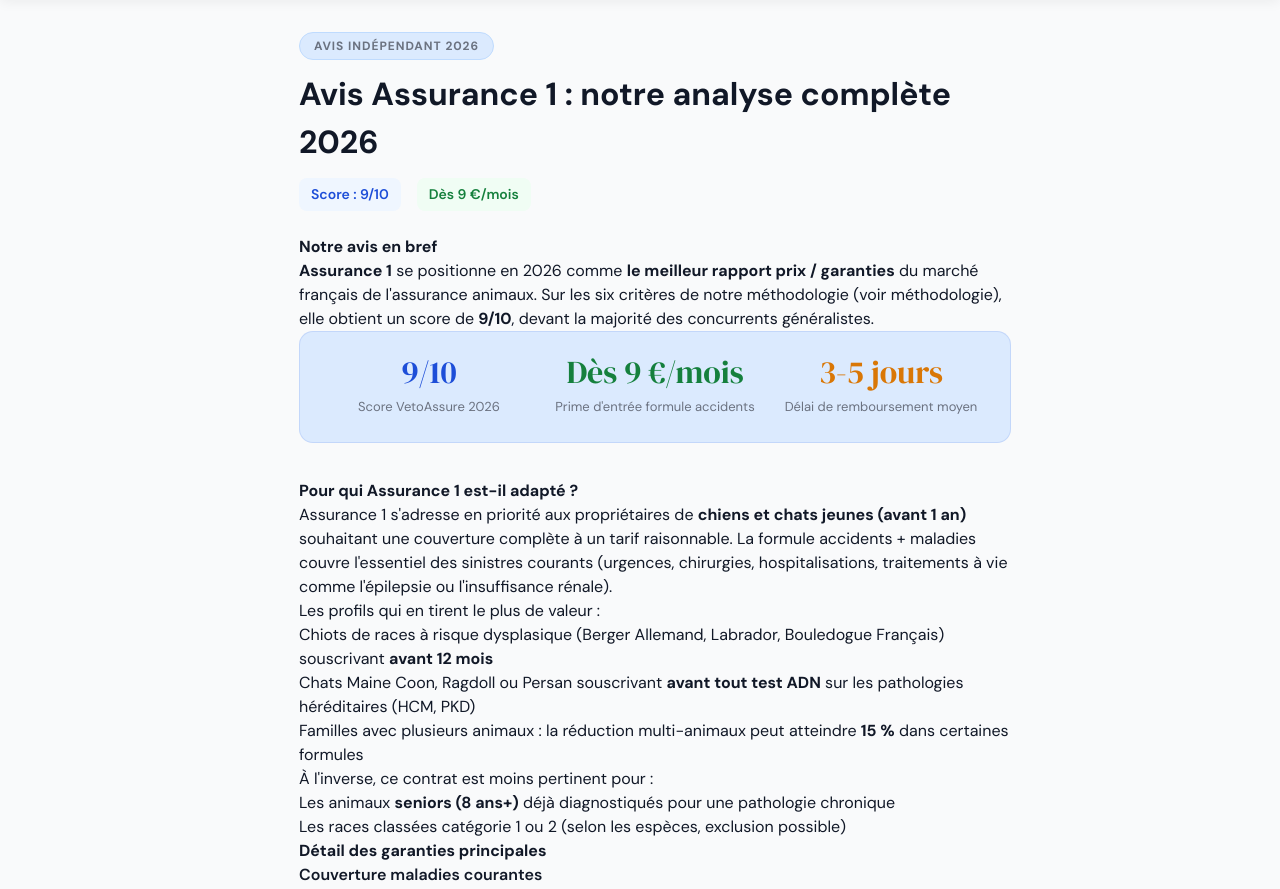
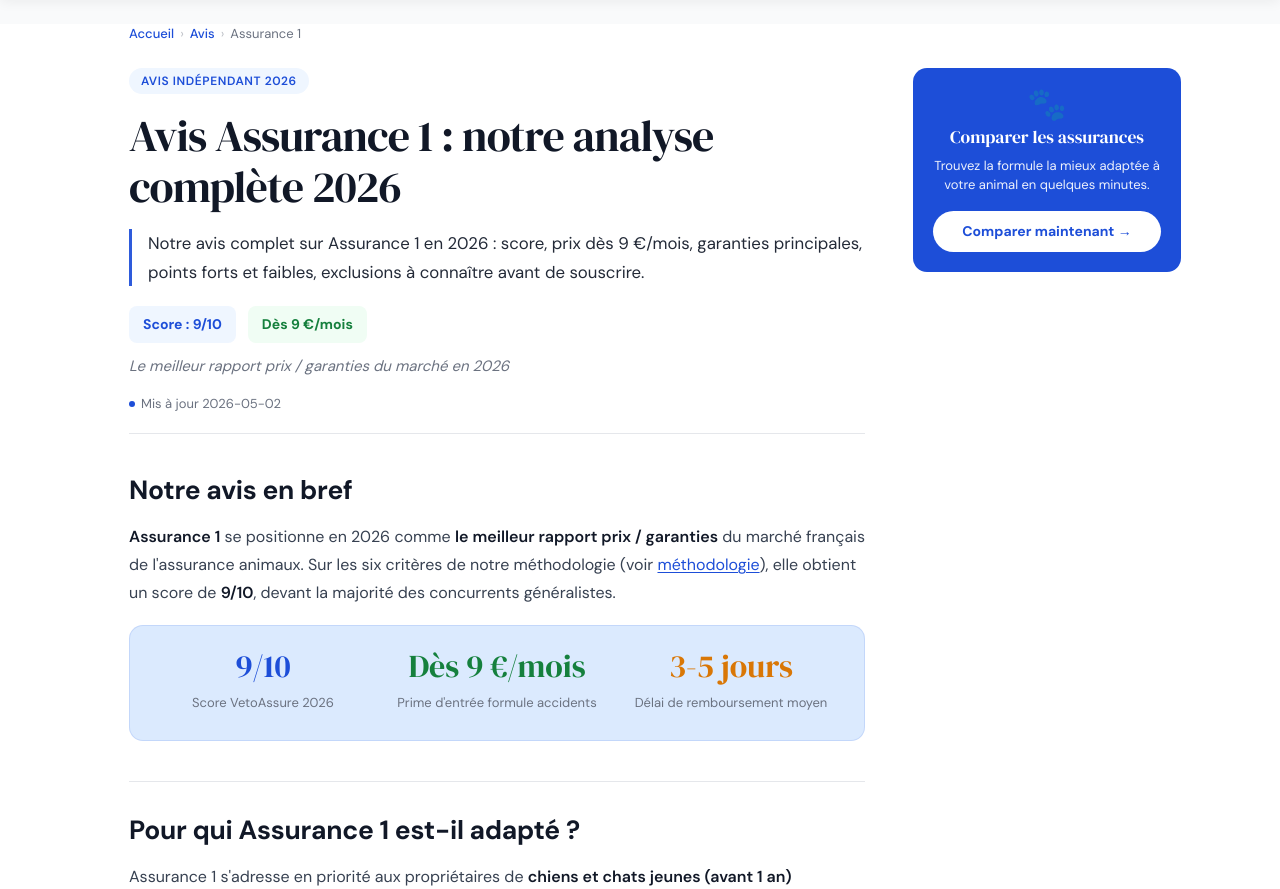
Before and after one commit to darkmana12/VetoAssure, a Next.js app: page /avis/assurance-1 in a window 1280 px wide. Shown: the part 100-989 px from the top of the page. Built offline with nearby package versions, Linux system fonts and the light colour scheme.

Commit message:
Avis: refonte mise en page page slug — réutilise structure blog-article-shell + blog-content + sidebar (espacements, tableaux, typo cohérents avec articles blog)

```diff
--- a/app/avis/[slug]/page.tsx
+++ b/app/avis/[slug]/page.tsx
@@ -7,6 +7,7 @@ import { getAvis, getAllAvis } from '@/lib/mdx'
 import KNBox, { KN } from '@/components/blog/KNBox'
 import Callout from '@/components/blog/Callout'
 import ShortAnswer from '@/components/blog/ShortAnswer'
+import BlogReadingProgress from '@/components/blog/BlogReadingProgress'
 import { MdxArticleH2, MdxArticleH3 } from '@/components/blog/MdxArticleHeadings'
 
 interface Props {
@@ -38,6 +39,7 @@ export async function generateMetadata({ params }: Props): Promise<Metadata> {
         url,
         title: (data.title as string) || '',
         description: (data.description as string) || '',
+        type: 'article',
       },
     }
   } catch {
@@ -59,29 +61,32 @@ export default function AvisSlugPage({ params }: Props) {
 
   const title = (frontmatter.title as string) || ''
   const nom = (frontmatter.nom as string) || params.slug
+  const description = (frontmatter.description as string) || ''
+  const tagline = (frontmatter.tagline as string) || ''
   const score = frontmatter.score as number | undefined
   const prixDes = frontmatter.prixDes as number | undefined
   const updatedAt = (frontmatter.updatedAt as string) || (frontmatter.date as string) || ''
-  const faq = (frontmatter.faq as Array<{ q: string; a: string }>) || []
+  const date = (frontmatter.date as string) || ''
+  const faq = Array.isArray(frontmatter.faq)
+    ? (frontmatter.faq as Array<{ q: string; a: string }>)
+    : []
 
-  const articleSchema: Record<string, unknown> = {
+  const reviewLd: Record<string, unknown> = {
     '@context': 'https://schema.org',
     '@type': 'Review',
     itemReviewed: {
       '@type': 'InsuranceAgency',
       name: nom,
     },
-    author: {
-      '@type': 'Organization',
-      name: 'VetoAssure',
-    },
-    reviewBody: (frontmatter.description as string) || '',
-    datePublished: (frontmatter.date as string) || '',
+    author: { '@type': 'Organization', name: 'VetoAssure' },
+    publisher: { '@type': 'Organization', name: 'VetoAssure', url: 'https://vetoassure.fr' },
+    reviewBody: description,
+    datePublished: date,
     dateModified: updatedAt,
     url: `https://vetoassure.fr/avis/${params.slug}`,
   }
   if (typeof score === 'number') {
-    articleSchema.reviewRating = {
+    reviewLd.reviewRating = {
       '@type': 'Rating',
       ratingValue: score,
       bestRating: 10,
@@ -89,54 +94,138 @@ export default function AvisSlugPage({ params }: Props) {
     }
   }
 
-  const faqSchema = faq.length
+  const breadcrumbLd = {
+    '@context': 'https://schema.org',
+    '@type': 'BreadcrumbList',
+    itemListElement: [
+      { '@type': 'ListItem', position: 1, name: 'Accueil', item: 'https://vetoassure.fr' },
+      { '@type': 'ListItem', position: 2, name: 'Avis', item: 'https://vetoassure.fr/avis' },
+      { '@type': 'ListItem', position: 3, name: title },
+    ],
+  }
+
+  const faqLd = faq.length > 0
     ? {
         '@context': 'https://schema.org',
         '@type': 'FAQPage',
-        mainEntity: faq.map((item) => ({
+        mainEntity: faq.map(({ q, a }) => ({
           '@type': 'Question',
-          name: item.q,
-          acceptedAnswer: { '@type': 'Answer', text: item.a },
+          name: q,
+          acceptedAnswer: { '@type': 'Answer', text: a },
         })),
       }
     : null
 
   return (
-    <article className="section" style={{ maxWidth: 760 }}>
+    <>
+      <BlogReadingProgress />
       <script
         type="application/ld+json"
-        dangerouslySetInnerHTML={{ __html: JSON.stringify(articleSchema) }}
+        dangerouslySetInnerHTML={{ __html: JSON.stringify(reviewLd) }}
       />
-      {faqSchema ? (
       <script
         type="application/ld+json"
-          dangerouslySetInnerHTML={{ __html: JSON.stringify(faqSchema) }}
+        dangerouslySetInnerHTML={{ __html: JSON.stringify(breadcrumbLd) }}
       />
-      ) : null}
+      {faqLd && (
+        <script
+          type="application/ld+json"
+          dangerouslySetInnerHTML={{ __html: JSON.stringify(faqLd) }}
+        />
+      )}
 
-      <p className="section-label" style={{ textTransform: 'uppercase', letterSpacing: '.08em', color: 'var(--text-2)', fontSize: 12 }}>
+      <div className="blog-pages blog-article-page">
+        <div className="blog-article-shell">
+          <nav className="blog-breadcrumb" aria-label="Fil d&apos;Ariane">
+            <Link href="/">Accueil</Link>
+            <span className="blog-breadcrumb-sep" aria-hidden>›</span>
+            <Link href="/avis">Avis</Link>
+            <span className="blog-breadcrumb-sep" aria-hidden>›</span>
+            <span style={{ color: 'var(--text-2)' }}>{nom}</span>
+          </nav>
+
+          <div className="blog-article-layout">
+            <article>
+              <header className="blog-article-header">
+                <div className="blog-article-category-row">
+                  <span
+                    className="blog-article-category"
+                    style={{ background: '#EFF6FF', color: '#1D4ED8' }}
+                  >
                     Avis indépendant 2026
-      </p>
-      <h1 className="section-title" style={{ fontSize: 'clamp(24px, 4vw, 32px)', marginBottom: 8 }}>
-        {title}
-      </h1>
+                  </span>
+                </div>
 
-      {(typeof score === 'number' || typeof prixDes === 'number') && (
-        <div style={{ display: 'flex', gap: 16, flexWrap: 'wrap', marginTop: 12, marginBottom: 24 }}>
+                <h1 className="blog-article-title">{title}</h1>
+
+                {description && (
+                  <p className="blog-article-intro">{description}</p>
+                )}
+
+                {(typeof score === 'number' || typeof prixDes === 'number' || tagline) && (
+                  <div
+                    style={{
+                      display: 'flex',
+                      gap: 12,
+                      flexWrap: 'wrap',
+                      marginTop: 16,
+                      marginBottom: 12,
+                    }}
+                  >
                     {typeof score === 'number' && (
-            <div style={{ padding: '6px 12px', background: '#EFF6FF', color: '#1D4ED8', borderRadius: 8, fontSize: 14, fontWeight: 600 }}>
+                      <div
+                        style={{
+                          padding: '8px 14px',
+                          background: '#EFF6FF',
+                          color: '#1D4ED8',
+                          borderRadius: 8,
+                          fontSize: 14,
+                          fontWeight: 700,
+                        }}
+                      >
                         Score : {score}/10
                       </div>
                     )}
                     {typeof prixDes === 'number' && (
-            <div style={{ padding: '6px 12px', background: '#F0FDF4', color: '#15803D', borderRadius: 8, fontSize: 14, fontWeight: 600 }}>
+                      <div
+                        style={{
+                          padding: '8px 14px',
+                          background: '#F0FDF4',
+                          color: '#15803D',
+                          borderRadius: 8,
+                          fontSize: 14,
+                          fontWeight: 700,
+                        }}
+                      >
                         Dès {prixDes} €/mois
                       </div>
                     )}
                   </div>
                 )}
 
-      <div className="prose">
+                {tagline && (
+                  <p
+                    style={{
+                      fontSize: 15,
+                      color: 'var(--text-2)',
+                      fontStyle: 'italic',
+                      marginTop: 4,
+                      marginBottom: 16,
+                    }}
+                  >
+                    {tagline}
+                  </p>
+                )}
+
+                <div className="blog-article-meta">
+                  <span className="blog-article-meta-badge">
+                    <span className="blog-article-meta-dot" aria-hidden />
+                    {updatedAt ? `Mis à jour ${updatedAt}` : `Publié le ${date}`}
+                  </span>
+                </div>
+              </header>
+
+              <div className="blog-content">
                 <MDXRemote
                   source={content}
                   components={mdxComponents}
@@ -145,43 +234,75 @@ export default function AvisSlugPage({ params }: Props) {
               </div>
 
               {faq.length > 0 && (
-        <section style={{ marginTop: 40 }}>
-          <h2 style={{ fontSize: 22, fontWeight: 700, color: 'var(--text)', marginBottom: 16 }}>
+                <section style={{ marginTop: 48 }}>
+                  <h2
+                    style={{
+                      fontSize: 24,
+                      fontWeight: 700,
+                      color: 'var(--text)',
+                      marginBottom: 20,
+                    }}
+                  >
                     Questions fréquentes
                   </h2>
+                  <div style={{ display: 'flex', flexDirection: 'column', gap: 12 }}>
                     {faq.map((item, idx) => (
                       <details
                         key={idx}
                         style={{
-                marginBottom: 12,
-                padding: '14px 16px',
+                          padding: '16px 20px',
                           background: '#fff',
                           border: '1px solid var(--border)',
-                borderRadius: 8,
+                          borderRadius: 'var(--radius-sm)',
                         }}
                       >
-              <summary style={{ fontSize: 15, fontWeight: 600, color: 'var(--text)', cursor: 'pointer' }}>
+                        <summary
+                          style={{
+                            fontSize: 15,
+                            fontWeight: 600,
+                            color: 'var(--text)',
+                            cursor: 'pointer',
+                            lineHeight: 1.5,
+                          }}
+                        >
                           {item.q}
                         </summary>
-              <p style={{ fontSize: 14, color: 'var(--text-2)', marginTop: 10, lineHeight: 1.6 }}>
+                        <p
+                          style={{
+                            fontSize: 14,
+                            color: 'var(--text-2)',
+                            marginTop: 12,
+                            lineHeight: 1.7,
+                          }}
+                        >
                           {item.a}
                         </p>
                       </details>
                     ))}
+                  </div>
                 </section>
               )}
 
-      <p style={{ fontSize: 13, color: 'var(--text-2)', marginTop: 32 }}>
+              <p style={{ fontSize: 14, color: 'var(--text-2)', marginTop: 40 }}>
                 <Link href="/avis" style={{ color: 'var(--blue)', textDecoration: 'underline' }}>
                   ← Retour aux avis assurances animaux
                 </Link>
               </p>
+            </article>
 
-      {updatedAt && (
-        <p style={{ fontSize: 12, color: 'var(--text-2)', marginTop: 16, fontStyle: 'italic' }}>
-          Avis mis à jour le {updatedAt}.
-        </p>
-      )}
-    </article>
+            <aside className="blog-article-sidebar" aria-label="Navigation avis">
+              <div className="blog-sidebar-cta">
+                <span className="blog-sidebar-cta-emoji" aria-hidden>
+                  🐾
+                </span>
+                <h4>Comparer les assurances</h4>
+                <p>Trouvez la formule la mieux adaptée à votre animal en quelques minutes.</p>
+                <Link href="/#comparatif">Comparer maintenant →</Link>
+              </div>
+            </aside>
+          </div>
+        </div>
+      </div>
+    </>
   )
 }
```
Lines whose indentation alone changed are shown as unchanged.
